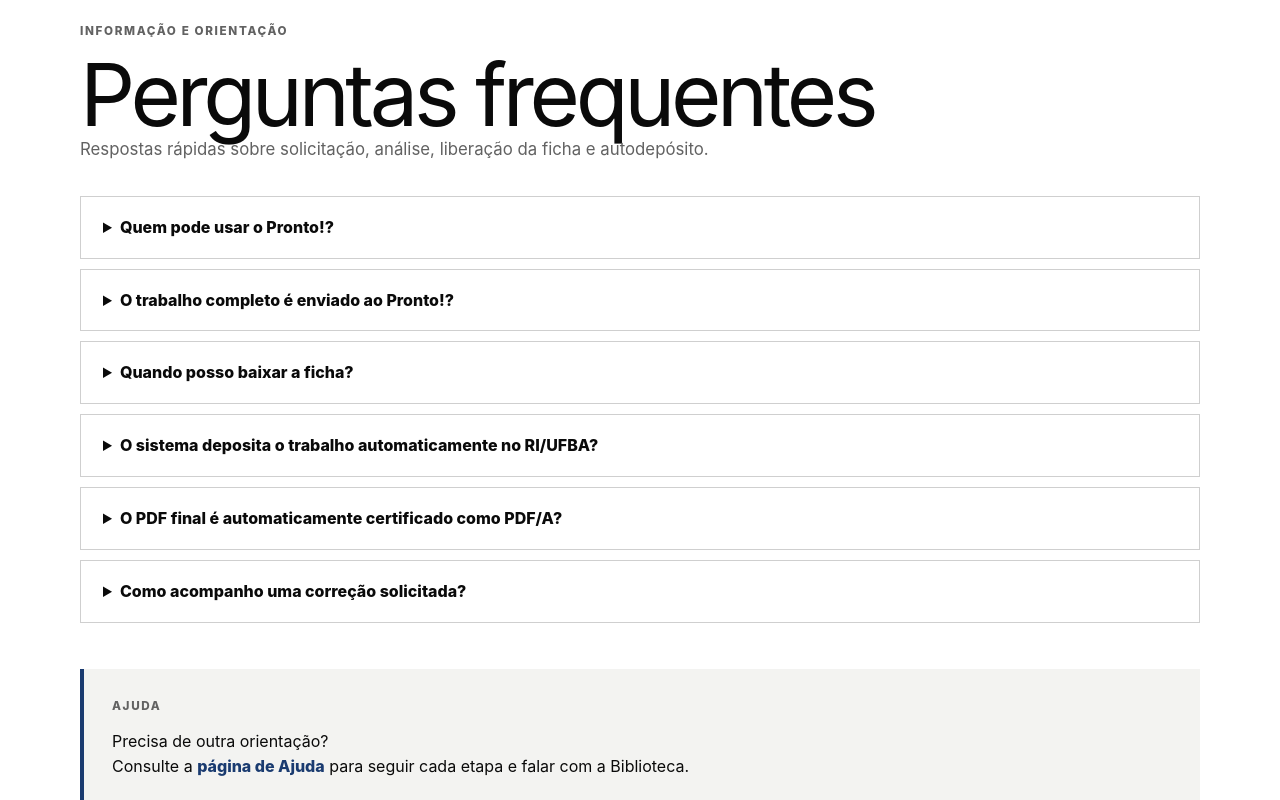
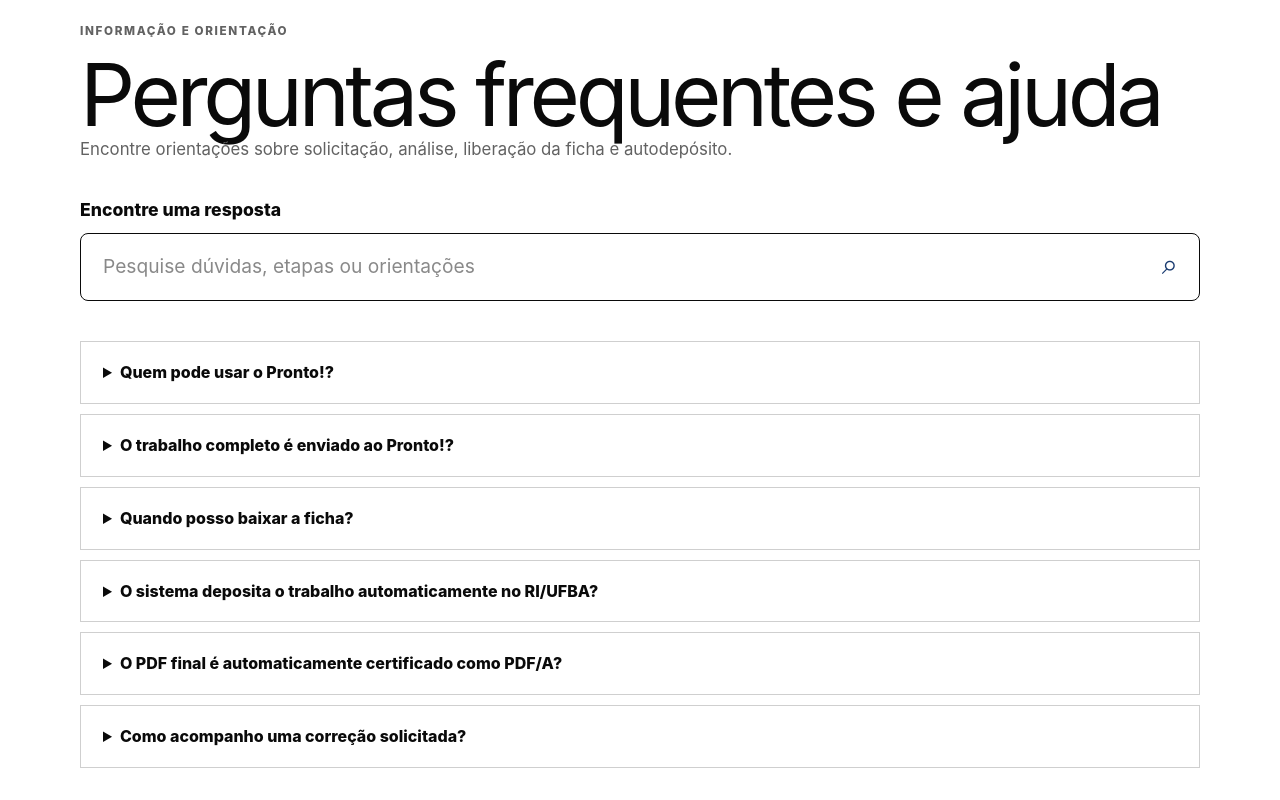
Before and after one commit to ramondavi/codex-projetos, a Next.js app: page /perguntas-frequentes in a window 1280 px wide. Shown: the part 220-1020 px from the top of the page. Built offline with nearby package versions, Linux system fonts and the light colour scheme; no server answers; the database is empty.

Commit message:
feat: unifica ajuda e perguntas frequentes

```diff
--- a/src/app/ajuda/page.tsx
+++ b/src/app/ajuda/page.tsx
@@ -1,20 +1,3 @@
-import Link from "next/link";
-import type { Metadata } from "next";
-import { SiteHeader } from "@/components/site-header";
+import { redirect } from "next/navigation";
 
-export const metadata: Metadata = {
-  title: "Ajuda",
-  description: "Orientações para solicitar a ficha catalográfica, acompanhar a análise e concluir o autodepósito.",
-  alternates: { canonical: "/ajuda" },
-};
-
-const sections = [
-  { title: "Antes de começar", content: "Tenha em mãos o trabalho final, já defendido ou aprovado pela banca, com a folha de aprovação quando aplicável. O arquivo deve estar disponível por um link público." },
-  { title: "Durante a solicitação", content: "Preencha os dados com atenção. O rascunho é salvo automaticamente e pode ser retomado depois. O Pronto! recebe o link do trabalho, não o PDF completo." },
-  { title: "Após a análise", content: "Acompanhe o protocolo pelo painel. Se a biblioteca solicitar correções, somente os campos indicados ficarão disponíveis para novo envio." },
-  { title: "Autodepósito", content: "Após a homologação da ficha e a aprovação do Nada Consta, siga o guia do RI/UFBA. O depósito e a escolha da licença continuam sendo feitos por você no Repositório Institucional." },
-];
-
-export default function HelpPage() {
-  return <><SiteHeader /><main className="help-page"><header className="container help-heading"><p className="eyebrow">Orientação</p><h1>Como podemos ajudar?</h1><p>Um guia breve para cada etapa da ficha catalográfica e do autodepósito.</p></header><section className="container help-grid" aria-label="Orientações por etapa">{sections.map((section, index) => <article key={section.title}><span>{String(index + 1).padStart(2, "0")}</span><h2>{section.title}</h2><p>{section.content}</p></article>)}</section><section className="container help-contact" aria-labelledby="contato-ajuda"><div><p className="eyebrow">Fale com a Biblioteca</p><h2 id="contato-ajuda">Ainda precisa de orientação?</h2><p>Para dúvidas sobre o uso do Pronto!, entre em contato com a BIB/FA.</p></div><address><a href="mailto:bibarq@ufba.br">bibarq@ufba.br</a><a href="tel:+557132835888">(71) 3283-5888</a></address></section><p className="container help-faq-link">Sua dúvida pode já estar respondida nas <Link href="/perguntas-frequentes">perguntas frequentes</Link>.</p></main></>;
-}
+export default function HelpPage() { redirect("/perguntas-frequentes#ajuda"); }
--- a/src/app/globals.css
+++ b/src/app/globals.css
@@ -428,24 +428,31 @@ body:has(.dashboard-shell) .backend-only { display: inline; }
 .faq-list summary { padding: 18px 22px; color: var(--text); font-weight: 850; cursor: pointer; }
 .faq-list details[open] summary { border-bottom: 1px solid var(--line); color: var(--institutional); }
 .faq-list details p { margin: 0; padding: 18px 22px; color: var(--text-muted); }
-.help-preview { margin-top: 46px; padding: 28px; border-left: 4px solid var(--gold); background: var(--surface); }
-.help-preview h2 { margin: 0; }
-.help-preview a,.help-faq-link a { color: var(--institutional); font-weight: 800; }
-.help-page { padding-bottom: 72px; }
-.help-heading { padding-block: 26px 34px; }
-.help-heading h1 { margin: 0; font-size: clamp(2.8rem,7vw,5.4rem); letter-spacing: -.05em; line-height: .95; }
-.help-heading > p:last-child { max-width: 620px; color: var(--text-muted); font-size: 1.05rem; }
+.help-search { position: relative; margin-bottom: 40px; }
+.help-search label { display: block; margin-bottom: 10px; font-size: 1.1rem; font-weight: 850; }
+.help-search__field { position: relative; }
+.help-search__field input { width: 100%; min-height: 68px; padding: 18px 58px 18px 22px; border: 1px solid var(--text); border-radius: var(--radius); background: var(--surface-raised); color: var(--text); font: inherit; font-size: clamp(1rem, 2vw, 1.2rem); }
+.help-search__field input:focus { outline: 3px solid color-mix(in srgb, var(--gold) 60%, transparent); outline-offset: 2px; }
+.help-search__field span { position: absolute; top: 50%; right: 22px; color: var(--institutional); font-size: 1.8rem; transform: translateY(-55%); }
+.help-search__suggestions { position: absolute; z-index: 2; width: 100%; border: 1px solid var(--line); border-top: 0; background: var(--surface-raised); box-shadow: var(--shadow); }
+.help-search__suggestions ul { display: grid; margin: 0; padding: 0; list-style: none; }
+.help-search__suggestions a { display: grid; gap: 3px; padding: 14px 22px; color: var(--text); text-decoration: none; }
+.help-search__suggestions a:hover,.help-search__suggestions a:focus { background: var(--surface); }
+.help-search__suggestions small { color: var(--institutional); font-weight: 850; }
+.help-search__suggestions span { color: var(--text-muted); font-size: .9rem; }
+.help-search__suggestions p { margin: 0; padding: 18px 22px; color: var(--text-muted); }
+.help-section { margin-top: 46px; }
+.help-section > h2 { margin: 0 0 20px; font-size: clamp(1.8rem, 4vw, 2.6rem); }
 .help-grid { display: grid; grid-template-columns: repeat(2, minmax(0, 1fr)); gap: 16px; }
 .help-grid article { min-height: 220px; padding: 28px; border: 1px solid var(--line); background: var(--surface-raised); }
 .help-grid article span { color: var(--gold); font-size: .75rem; font-weight: 900; letter-spacing: .12em; }
-.help-grid h2,.help-contact h2 { margin: 24px 0 10px; font-size: 1.3rem; }
-.help-grid p,.help-contact p,.help-faq-link { color: var(--text-muted); }
+.help-grid h3,.help-contact h2 { margin: 24px 0 10px; font-size: 1.3rem; }
+.help-grid p,.help-contact p { color: var(--text-muted); }
 .help-contact { display: flex; align-items: center; justify-content: space-between; gap: 28px; margin-top: 46px; padding: 28px; border-left: 4px solid var(--gold); background: var(--surface); }
 .help-contact h2 { margin-top: 0; }
 .help-contact address { display: grid; gap: 8px; min-width: 190px; font-style: normal; }
 .help-contact a { color: var(--institutional); font-weight: 850; text-decoration: none; }
 .help-contact a:hover { text-decoration: underline; }
-.help-faq-link { margin-top: 24px; }
 
 .privacy-page { padding-bottom: 72px; }
 .privacy-hero { padding-block: 26px 34px; }
--- a/src/app/perguntas-frequentes/page.tsx
+++ b/src/app/perguntas-frequentes/page.tsx
@@ -1,6 +1,6 @@
-import Link from "next/link";
 import { SiteHeader } from "@/components/site-header";
 import { createClient } from "@/lib/supabase/server";
+import { HelpSearch } from "@/components/help-search";
 import type { Metadata } from "next";
 
 export const metadata: Metadata = {
@@ -18,10 +18,16 @@ const fallbackFaqs: Faq[] = [
   { id: "fallback-5", question: "O PDF final é automaticamente certificado como PDF/A?", answer: "Não. O navegador gera o arquivo final, mas a conferência ou conversão para PDF/A continua sendo responsabilidade do estudante conforme a exigência do RI/UFBA." },
   { id: "fallback-6", question: "Como acompanho uma correção solicitada?", answer: "Entre no painel e abra sua solicitação. Somente os campos devolvidos pela biblioteca ficarão disponíveis para correção." },
 ];
+const helpSections = [
+  { id: "antes", title: "Antes de começar", content: "Tenha em mãos o trabalho final, já defendido ou aprovado pela banca, com a folha de aprovação quando aplicável. O arquivo deve estar disponível por um link público." },
+  { id: "solicitacao", title: "Durante a solicitação", content: "Preencha os dados com atenção. O rascunho é salvo automaticamente e pode ser retomado depois. O Pronto! recebe o link do trabalho, não o PDF completo." },
+  { id: "analise", title: "Após a análise", content: "Acompanhe o protocolo pelo painel. Se a biblioteca solicitar correções, somente os campos indicados ficarão disponíveis para novo envio." },
+  { id: "autodeposito", title: "Autodepósito", content: "Após a homologação da ficha e a aprovação do Nada Consta, siga o guia do RI/UFBA. O depósito e a escolha da licença continuam sendo feitos por você no Repositório Institucional." },
+];
 
 export default async function FrequentlyAskedQuestionsPage() {
   const supabase = await createClient();
   const { data } = await supabase.from("frequently_asked_questions").select("id,question,answer").eq("active", true).order("position");
   const faqs = data?.length ? data as Faq[] : fallbackFaqs;
-  return <><SiteHeader /><main className="faq-page"><header className="container faq-heading"><p className="eyebrow">Informação e orientação</p><h1>Perguntas frequentes</h1><p>Respostas rápidas sobre solicitação, análise, liberação da ficha e autodepósito.</p></header><section className="container faq-list">{faqs.map((faq) => <details key={faq.id}><summary>{faq.question}</summary><p>{faq.answer}</p></details>)}</section><section className="container help-preview"><p className="eyebrow">Ajuda</p><h2>Precisa de outra orientação?</h2><p>Consulte a <Link href="/ajuda">página de Ajuda</Link> para seguir cada etapa e falar com a Biblioteca.</p></section></main></>;
+  return <><SiteHeader /><main className="faq-page"><header className="container faq-heading"><p className="eyebrow">Informação e orientação</p><h1>Perguntas frequentes e ajuda</h1><p>Encontre orientações sobre solicitação, análise, liberação da ficha e autodepósito.</p></header><HelpSearch faqs={faqs} help={helpSections} /><section className="container faq-list" aria-label="Perguntas frequentes">{faqs.map((faq) => <details id={`faq-${faq.id}`} key={faq.id}><summary>{faq.question}</summary><p>{faq.answer}</p></details>)}</section><section className="container help-section" aria-labelledby="ajuda"><p className="eyebrow">Ajuda por etapa</p><h2 id="ajuda">Siga seu processo com tranquilidade.</h2><div className="help-grid">{helpSections.map((section, index) => <article id={`ajuda-${section.id}`} key={section.id}><span>{String(index + 1).padStart(2, "0")}</span><h3>{section.title}</h3><p>{section.content}</p></article>)}</div></section><section className="container help-contact" aria-labelledby="contato-ajuda"><div><p className="eyebrow">Fale com a Biblioteca</p><h2 id="contato-ajuda">Ainda precisa de orientação?</h2><p>Para dúvidas sobre o uso do Pronto!, entre em contato com a BIB/FA.</p></div><address><a href="mailto:bibarq@ufba.br">bibarq@ufba.br</a><a href="tel:+557132835888">(71) 3283-5888</a></address></section></main></>;
 }
--- a/src/app/robots.ts
+++ b/src/app/robots.ts
@@ -4,7 +4,7 @@ export default function robots(): MetadataRoute.Robots {
   return {
     rules: {
       userAgent: "*",
-      allow: ["/", "/perguntas-frequentes", "/ajuda", "/politica-de-privacidade"],
+      allow: ["/", "/perguntas-frequentes", "/politica-de-privacidade"],
       disallow: ["/api/", "/auth/", "/cadastro", "/coordenacao/", "/entrar", "/painel/", "/recuperar-senha", "/redefinir-senha"],
     },
     sitemap: "https://prontobib.vercel.app/sitemap.xml",
--- a/src/app/sitemap.ts
+++ b/src/app/sitemap.ts
@@ -6,7 +6,6 @@ export default function sitemap(): MetadataRoute.Sitemap {
   return [
     { url: siteUrl, changeFrequency: "weekly", priority: 1 },
     { url: `${siteUrl}/perguntas-frequentes`, changeFrequency: "weekly", priority: 0.8 },
-    { url: `${siteUrl}/ajuda`, changeFrequency: "monthly", priority: 0.7 },
     { url: `${siteUrl}/politica-de-privacidade`, changeFrequency: "yearly", priority: 0.4 },
     { url: `${siteUrl}/acessibilidade`, changeFrequency: "yearly", priority: 0.4 },
   ];
--- /dev/null
+++ b/src/components/help-search.tsx
@@ -0,0 +1,28 @@
+"use client";
+
+import { useMemo, useState } from "react";
+
+type SearchItem = { id: string; title: string; content: string; href: string; kind: "Pergunta frequente" | "Ajuda" };
+
+function normalize(value: string) {
+  return value.normalize("NFD").replace(/[\u0300-\u036f]/g, "").toLowerCase();
+}
+
+export function HelpSearch({ faqs, help }: { faqs: { id: string; question: string; answer: string }[]; help: { id: string; title: string; content: string }[] }) {
+  const [query, setQuery] = useState("");
+  const results = useMemo(() => {
+    const search = normalize(query.trim());
+    if (!search) return [];
+    return [
+      ...faqs.map((faq) => ({ id: faq.id, title: faq.question, content: faq.answer, href: `#faq-${faq.id}`, kind: "Pergunta frequente" as const })),
+      ...help.map((item) => ({ ...item, href: `#ajuda-${item.id}`, kind: "Ajuda" as const })),
+    ].filter((item) => normalize(`${item.title} ${item.content}`).includes(search)).slice(0, 6);
+  }, [faqs, help, query]);
+
+  function selectResult(href: string) {
+    setQuery("");
+    if (href.startsWith("#faq-")) document.querySelector<HTMLDetailsElement>(href)?.setAttribute("open", "");
+  }
+
+  return <section className="container help-search" aria-labelledby="busca-ajuda"><label id="busca-ajuda" htmlFor="busca-ajuda-input">Encontre uma resposta</label><div className="help-search__field"><input id="busca-ajuda-input" type="search" value={query} onChange={(event) => setQuery(event.target.value)} placeholder="Pesquise dúvidas, etapas ou orientações" autoComplete="off" aria-autocomplete="list" aria-controls="sugestoes-ajuda" /><span aria-hidden="true">⌕</span></div>{query && <div className="help-search__suggestions" id="sugestoes-ajuda" role="region" aria-live="polite">{results.length ? <ul>{results.map((result) => <li key={`${result.kind}-${result.id}`}><a href={result.href} onClick={() => selectResult(result.href)}><small>{result.kind}</small><strong>{result.title}</strong><span>{result.content}</span></a></li>)}</ul> : <p>Nenhuma orientação encontrada. Tente usar outras palavras.</p>}</div>}</section>;
+}
--- a/src/components/site-footer.tsx
+++ b/src/components/site-footer.tsx
@@ -14,7 +14,7 @@ export function SiteFooter({ version }: { version: string }) {
         </div>
         <nav className={styles.navigation} aria-label="Informações">
           <Link href="/perguntas-frequentes">Perguntas frequentes</Link>
-          <Link href="/ajuda">Ajuda</Link>
+          <Link href="/perguntas-frequentes#ajuda">Ajuda</Link>
           <Link href="/politica-de-privacidade">Privacidade</Link>
           <Link href="/acessibilidade">Acessibilidade</Link>
         </nav>
```
Also changed, not shown: 3 other files (tests, documents, lock files or other folders).
